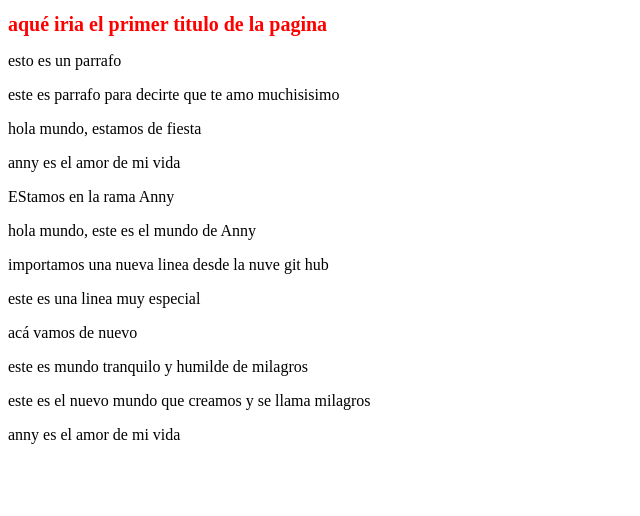
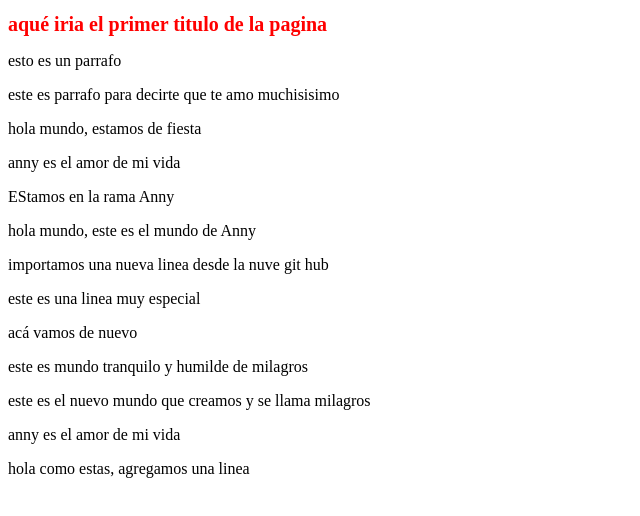
Before and after one commit to andonysan/anny, a plain HTML site: page index.html in a window 1280 px wide. Shown: the whole page, without its empty margins (0-640 px from the left). Drawn offline with Linux system fonts and the light colour scheme.

Commit message:
linea nueva saludo

```diff
--- a/index.html
+++ b/index.html
@@ -29,6 +29,7 @@
     <p>este es el nuevo mundo que creamos y se llama milagros</p>
 
     <p>anny es el amor de mi vida</p>
+    <p>hola como estas, agregamos una linea</p>
     <script href="script.js"></script>
 </body>
 </html>
```
